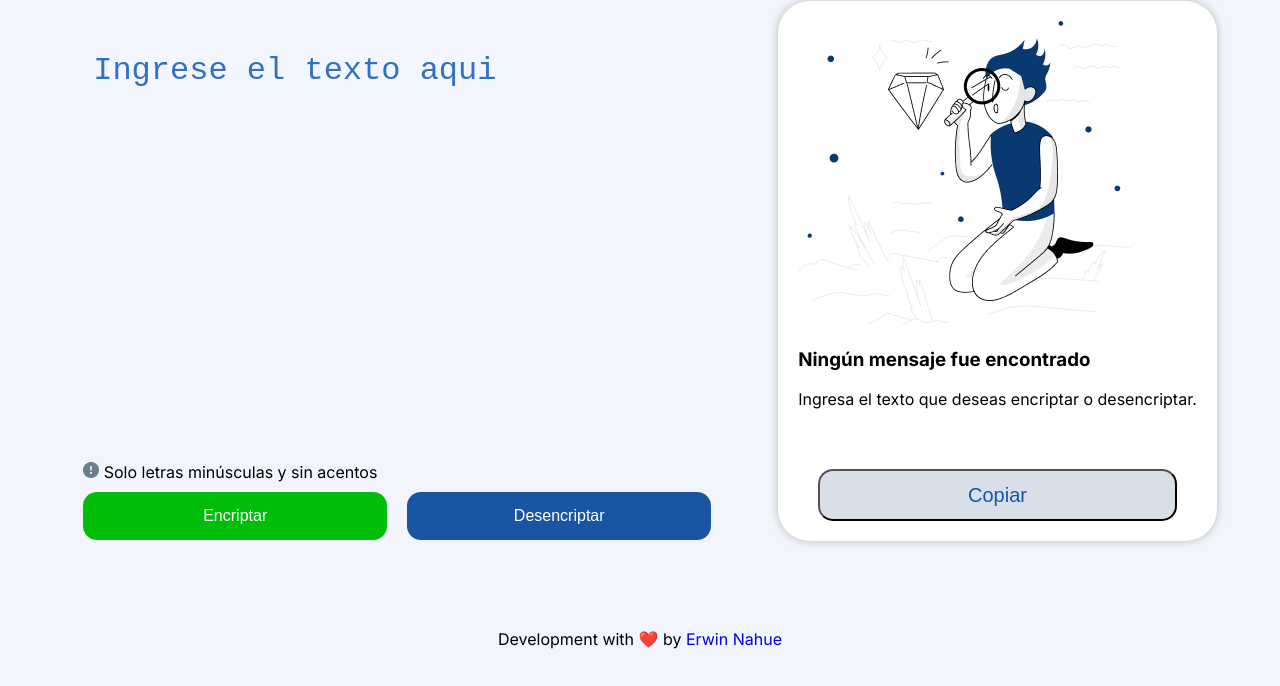
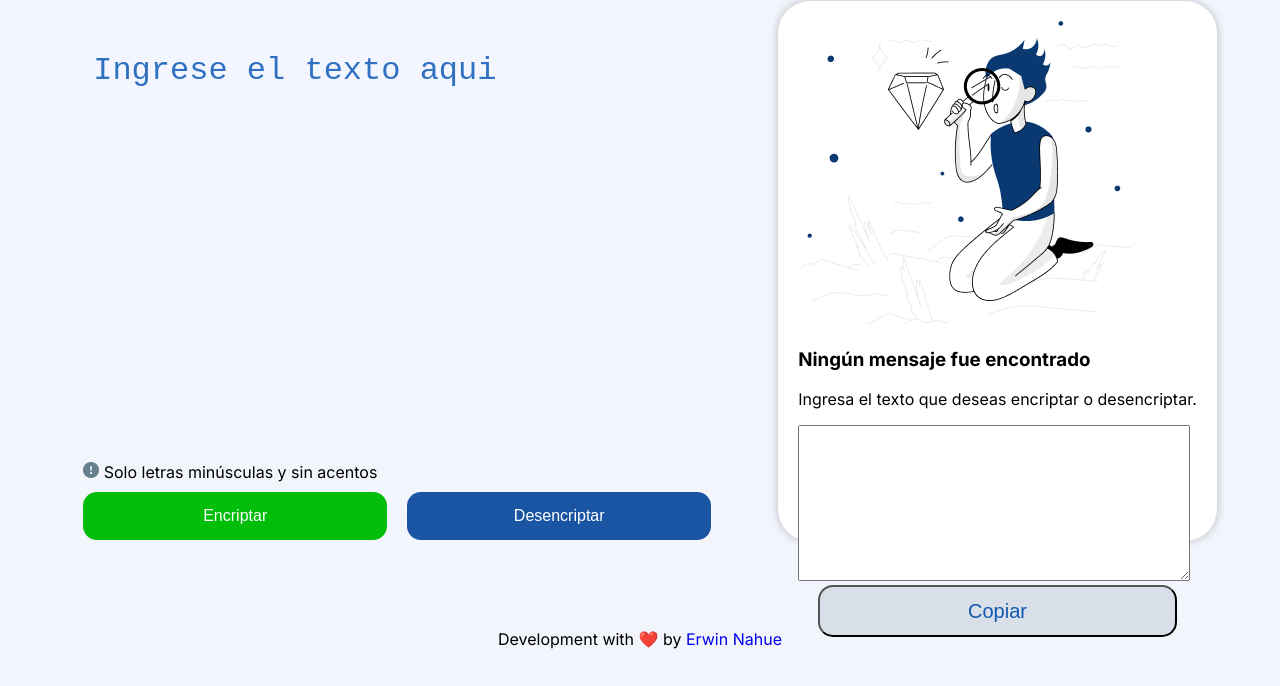
Before and after one commit to enahue/encriptador, a plain HTML site: page index.html in a window 1280 px wide. Shown: the part 114-800 px from the top of the page. Drawn offline with nearby package versions, Linux system fonts and the light colour scheme.

```diff
--- a/index.html
+++ b/index.html
@@ -38,7 +38,7 @@
           <h3 id="s-mensaje" class="titulo-mensaje">Ningún mensaje fue encontrado</h3>
           <p id="texto-mensaje">Ingresa el texto que deseas encriptar o desencriptar.</p>
         </div>
-        <p id="texto-resultado"></p>
+        <textarea cols="30" rows="10" id="texto-resultado"></textarea>
       </div>
       <div class="copy-section">
         <button class="btn button-copy" onclick="copyToClipboard()" id="btn-copiar">Copiar</button>
```
